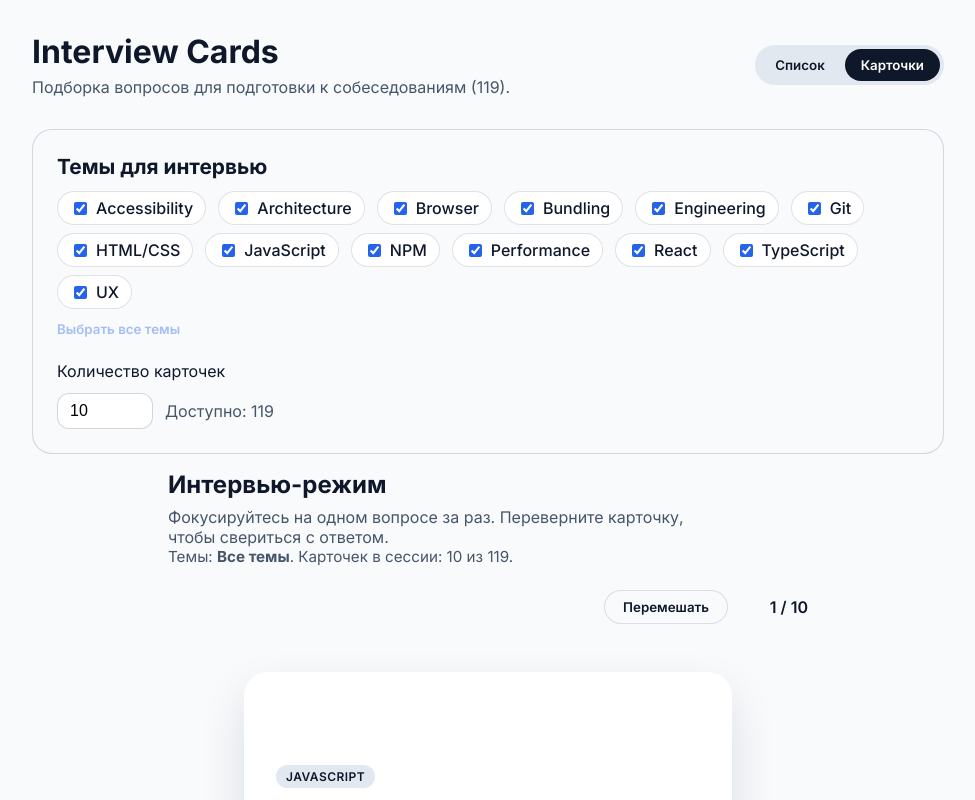
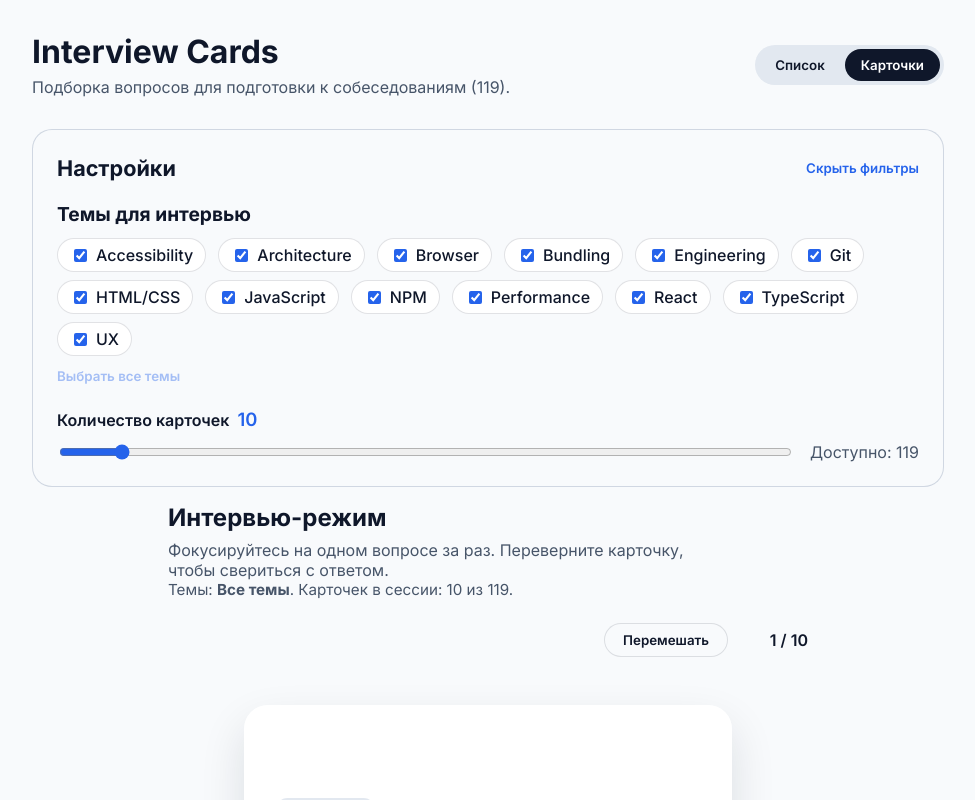
Before and after one commit to GeloTorange/interviewCards, a React (Vite) app: page / in a window 1280 px wide. Both pictures are taken after a click on the button "Карточки". Shown: the top 800 px of the page, without its empty margins (152-1127 px from the left). Built offline with nearby package versions, Linux system fonts and the light colour scheme.

Commit message:
Add filter toggle and slider for card count

```diff
--- a/src/App.jsx
+++ b/src/App.jsx
@@ -17,6 +17,7 @@ export default function App() {
   }, []);
   const [selectedTopics, setSelectedTopics] = useState(() => [...topics]);
   const [cardCount, setCardCount] = useState(() => Math.min(10, QUESTIONS.length));
+  const [filtersVisible, setFiltersVisible] = useState(true);
 
   const total = useMemo(() => QUESTIONS.length, []);
 
@@ -92,6 +93,10 @@ export default function App() {
     setCardCount(clamped);
   };
 
+  const toggleFiltersVisibility = () => {
+    setFiltersVisible((prev) => !prev);
+  };
+
   return (
     <div className="app-shell">
       <header className="app-header">
@@ -124,9 +129,24 @@ export default function App() {
           <QuestionList questions={QUESTIONS} />
         ) : (
           <>
-            <section className="card-settings" aria-label="Настройки интервью-режима">
+            <section className={`card-settings${filtersVisible ? '' : ' collapsed'}`} aria-label="Настройки интервью-режима">
+              <div className="settings-header">
+                <h2>Настройки</h2>
+                <button
+                  type="button"
+                  onClick={toggleFiltersVisibility}
+                  className="filters-toggle"
+                  aria-expanded={filtersVisible}
+                  aria-controls="card-settings-content"
+                >
+                  {filtersVisible ? 'Скрыть фильтры' : 'Показать фильтры'}
+                </button>
+              </div>
+
+              {filtersVisible && (
+                <div className="settings-content" id="card-settings-content">
                   <div className="settings-group">
-                <h2>Темы для интервью</h2>
+                    <h3>Темы для интервью</h3>
                     <div className="topic-options" role="group" aria-label="Выбор тем">
                       {topics.map((topic) => (
                         <label key={topic} className="topic-option">
@@ -150,21 +170,27 @@ export default function App() {
                   </div>
 
                   <div className="settings-group">
-                <label htmlFor="card-count">Количество карточек</label>
+                    <label htmlFor="card-count" className="count-label">
+                      Количество карточек
+                      <span className="count-value" aria-live="polite">
+                        {availableCount === 0 ? 0 : cardCount}
+                      </span>
+                    </label>
                     <div className="count-control">
                       <input
                         id="card-count"
-                    type="number"
-                    min="1"
+                        type="range"
+                        min={availableCount === 0 ? 0 : 1}
                         max={availableCount}
                         value={availableCount === 0 ? 0 : cardCount}
                         onChange={handleCardCountChange}
                         disabled={availableCount === 0}
-                    inputMode="numeric"
                       />
                       <span className="count-hint">Доступно: {availableCount}</span>
                     </div>
                   </div>
+                </div>
+              )}
             </section>
 
             <CardSession
--- a/src/styles/app.css
+++ b/src/styles/app.css
@@ -60,12 +60,47 @@
 .card-settings {
   display: flex;
   flex-direction: column;
-  gap: 24px;
+  gap: 20px;
   margin-bottom: 16px;
   border: 1px solid rgba(148, 163, 184, 0.4);
   border-radius: 20px;
   padding: 24px;
   background-color: #f8fafc;
+}
+
+.card-settings.collapsed {
+  gap: 12px;
+}
+
+.settings-header {
+  display: flex;
+  align-items: center;
+  justify-content: space-between;
+  gap: 16px;
+}
+
+.settings-header h2 {
+  margin: 0;
+  font-size: 1.35rem;
+}
+
+.filters-toggle {
+  border: none;
+  background: none;
+  color: #2563eb;
+  font-weight: 600;
+  cursor: pointer;
+  padding: 6px 0;
+}
+
+.filters-toggle:hover {
+  color: #1d4ed8;
+}
+
+.settings-content {
+  display: flex;
+  flex-direction: column;
+  gap: 24px;
 }
 
 .settings-group {
@@ -74,9 +109,9 @@
   gap: 12px;
 }
 
-.settings-group h2 {
+.settings-group h3 {
   margin: 0;
-  font-size: 1.3rem;
+  font-size: 1.2rem;
 }
 
 .topic-options {
@@ -122,26 +157,38 @@
   color: rgba(37, 99, 235, 0.4);
 }
 
+.count-label {
+  display: flex;
+  align-items: baseline;
+  gap: 8px;
+  font-weight: 600;
+}
+
+.count-value {
+  font-size: 1.15rem;
+  color: #2563eb;
+}
+
+
 .count-control {
   display: flex;
   align-items: center;
-  gap: 12px;
+  gap: 16px;
+  flex-wrap: wrap;
 }
 
-.count-control input {
-  width: 96px;
-  padding: 8px 12px;
-  border-radius: 12px;
-  border: 1px solid rgba(15, 23, 42, 0.18);
-  font-size: 1rem;
+.count-control input[type='range'] {
+  flex: 1;
+  min-width: 160px;
+  accent-color: #2563eb;
 }
 
-.count-control input:disabled {
-  background-color: #e2e8f0;
+.count-control input[type='range']:disabled {
   cursor: not-allowed;
 }
 
 .count-hint {
+  white-space: nowrap;
   color: #475569;
 }
 
```
Lines whose indentation alone changed are shown as unchanged.
